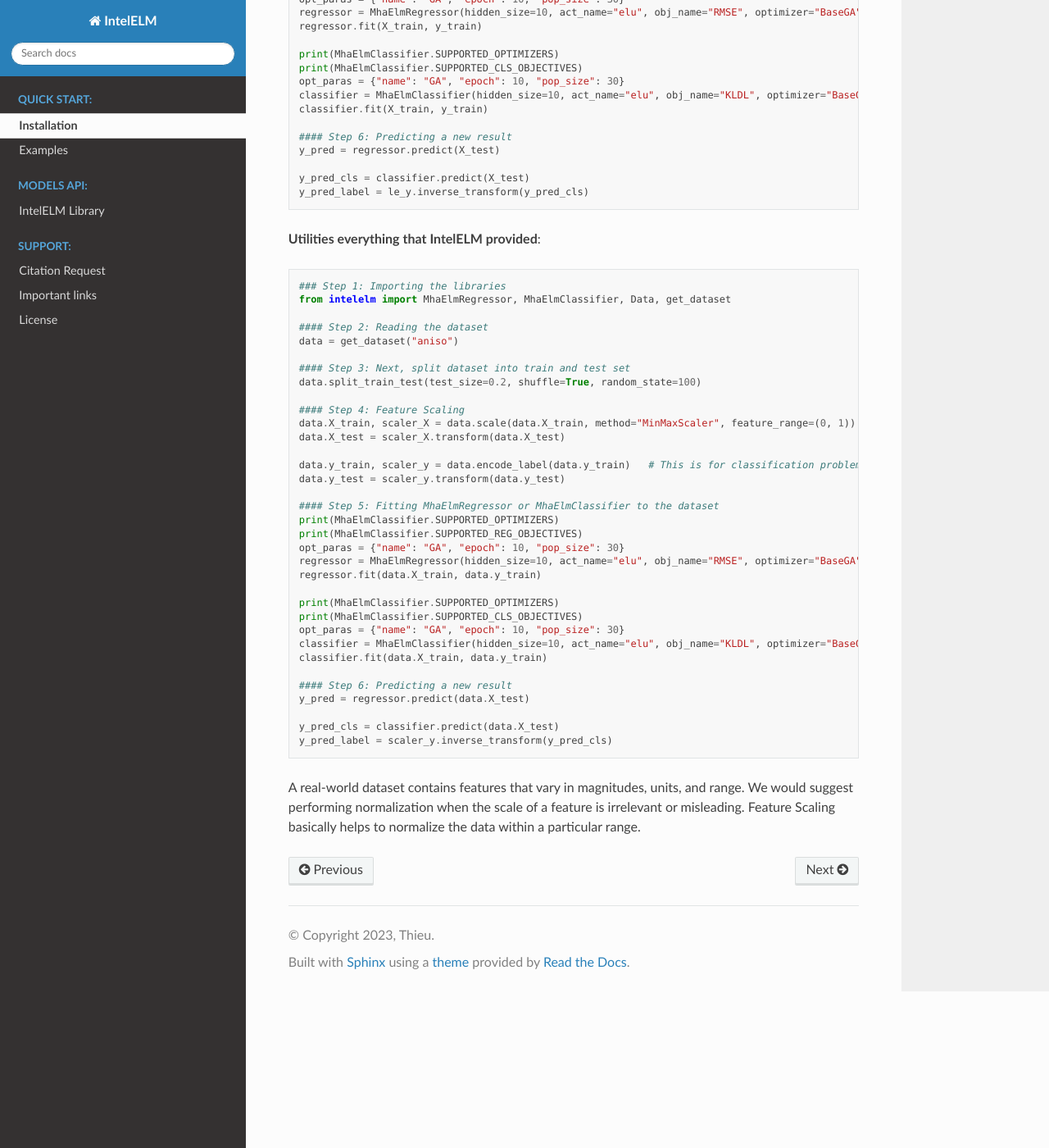
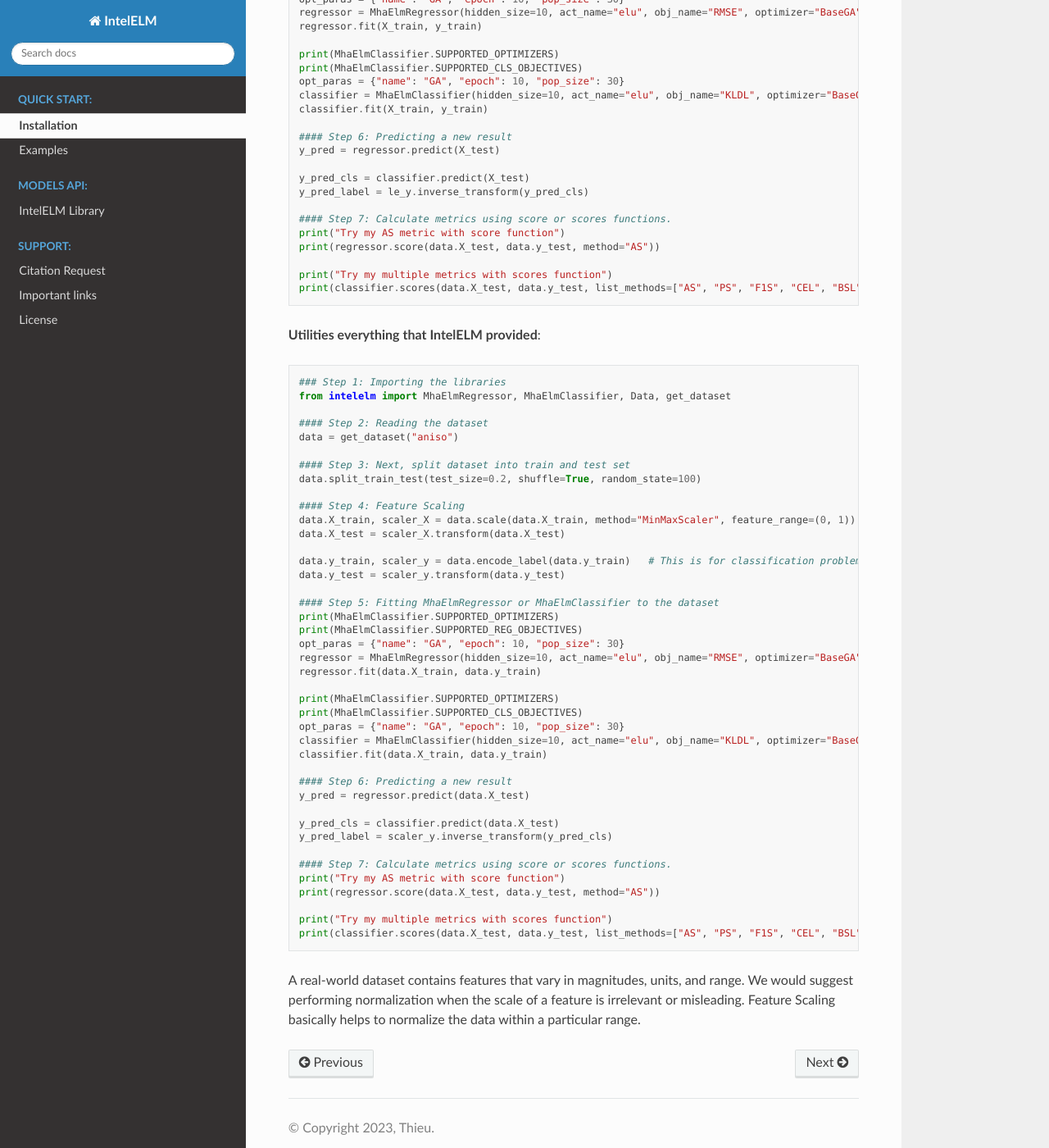
Before and after one commit to thieu1995/IntelELM, a Sphinx documentation site: the page built from docs/source/pages/quick_start.rst, in a window 1280 px wide and 1400 px high, scrolled down 1348 px. Shown: the whole window at 82% size. Built offline with Sphinx 7.4.7 and the Read the Docs theme 2.0.0, drawn with Linux system fonts in a browser that asks for light colours.

Commit message:
Update example for score, scores functions

```diff
--- a/docs/source/pages/quick_start.rst
+++ b/docs/source/pages/quick_start.rst
@@ -79,6 +79,13 @@
 	y_pred_cls = classifier.predict(X_test)
 	y_pred_label = le_y.inverse_transform(y_pred_cls)
 
+	#### Step 7: Calculate metrics using score or scores functions.
+	print("Try my AS metric with score function")
+	print(regressor.score(data.X_test, data.y_test, method="AS"))
+
+	print("Try my multiple metrics with scores function")
+	print(classifier.scores(data.X_test, data.y_test, list_methods=["AS", "PS", "F1S", "CEL", "BSL"]))
+
 
 **Utilities everything that IntelELM provided**::
 
@@ -117,6 +124,13 @@
 	y_pred_cls = classifier.predict(data.X_test)
 	y_pred_label = scaler_y.inverse_transform(y_pred_cls)
 
+	#### Step 7: Calculate metrics using score or scores functions.
+	print("Try my AS metric with score function")
+	print(regressor.score(data.X_test, data.y_test, method="AS"))
+
+	print("Try my multiple metrics with scores function")
+	print(classifier.scores(data.X_test, data.y_test, list_methods=["AS", "PS", "F1S", "CEL", "BSL"]))
+
 
 A real-world dataset contains features that vary in magnitudes, units, and range. We would suggest performing
 normalization when the scale of a feature is irrelevant or misleading. Feature Scaling basically helps to normalize
```
Also changed, not shown: README.md (+14 -0 lines).
